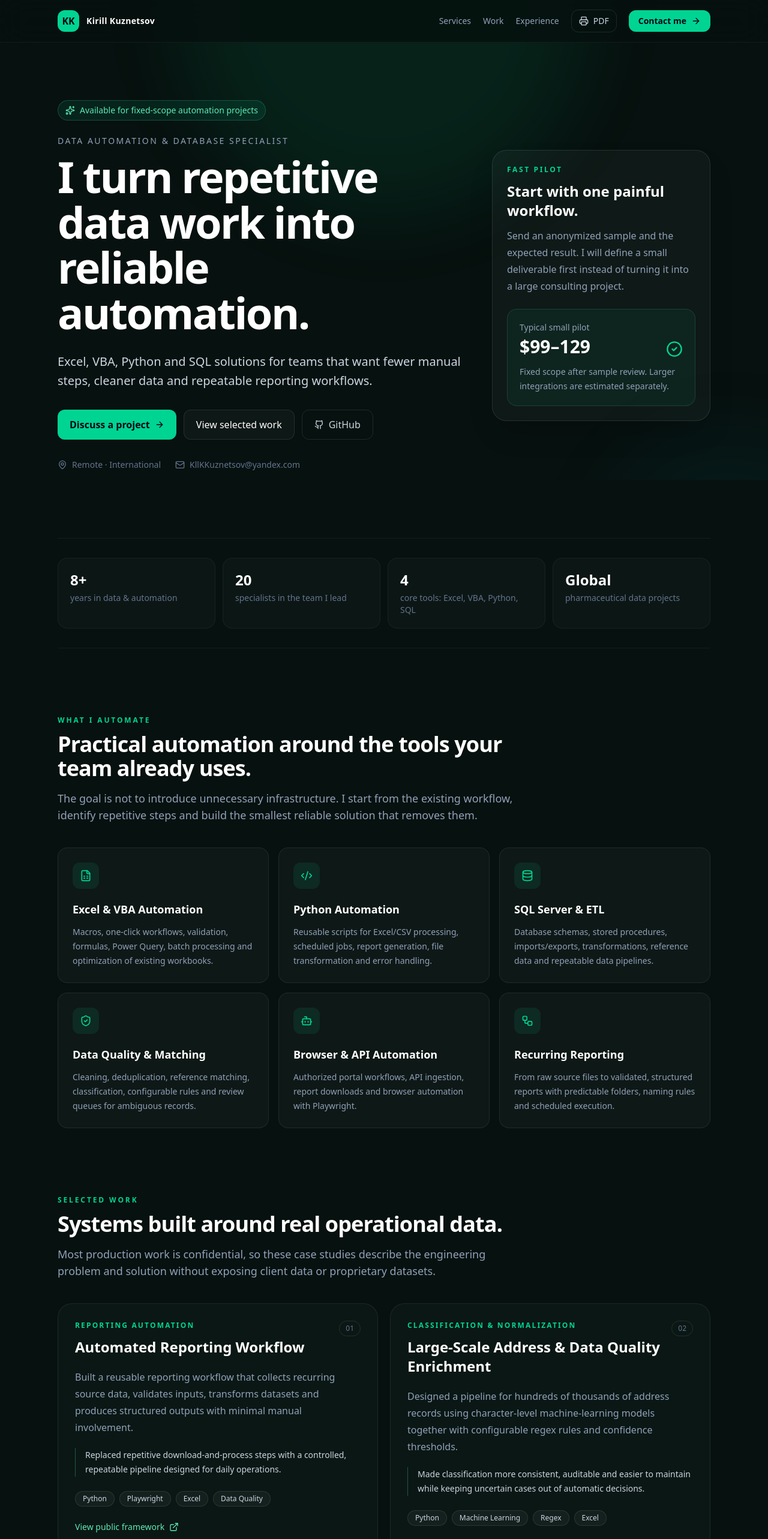
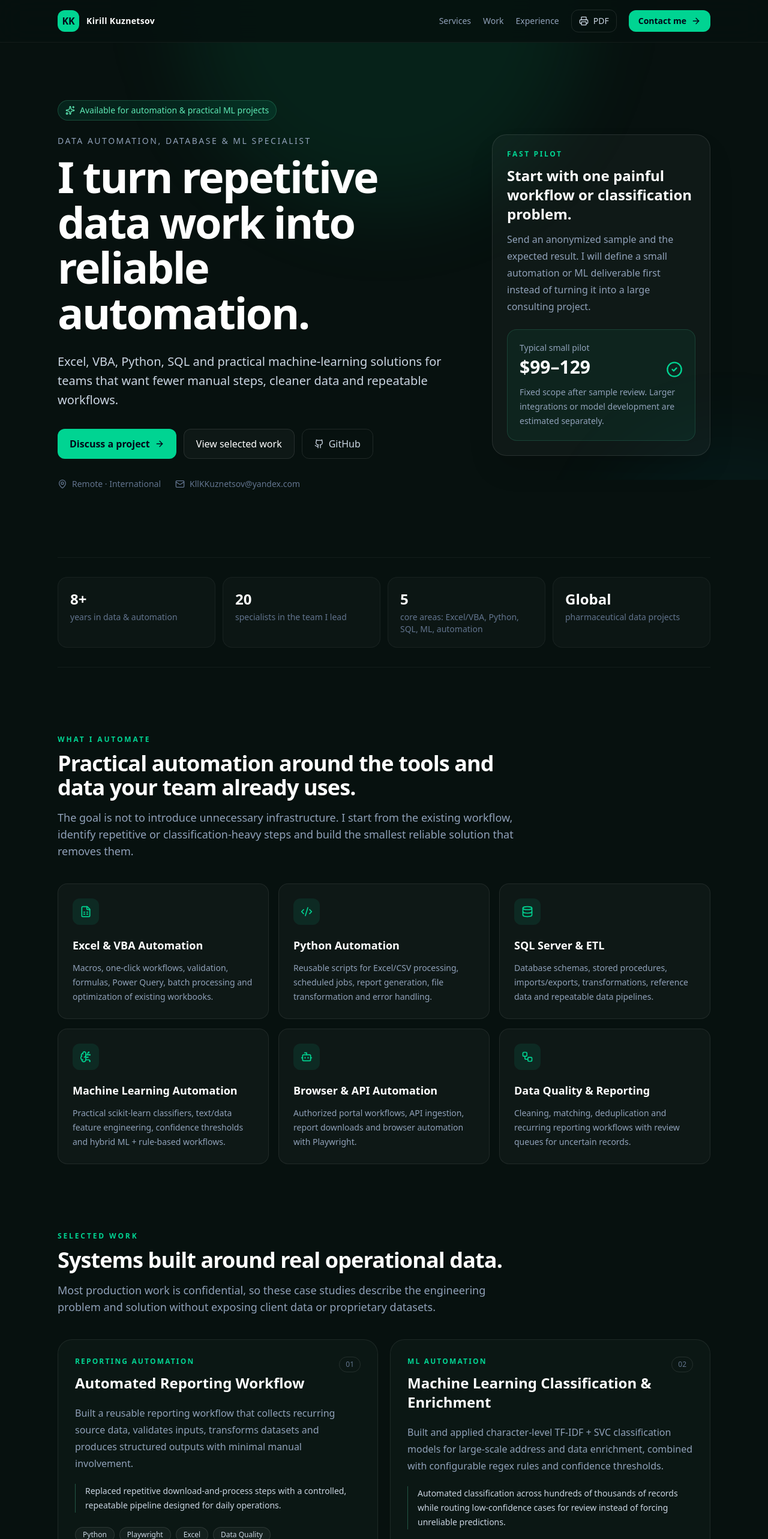
Before and after one commit to KKKuznetsov/kuznet-cv, a React (Vite) app: page / in a window 1280 px wide. Shown: the top 2566 px of the page at 60% size. Built offline with nearby package versions, Linux system fonts and the light colour scheme.

Commit message:
Highlight machine learning automation capabilities

```diff
--- a/src/ResumeSite.tsx
+++ b/src/ResumeSite.tsx
@@ -2,6 +2,7 @@ import { motion } from "framer-motion";
 import {
   ArrowRight,
   Bot,
+  BrainCircuit,
   BriefcaseBusiness,
   CheckCircle2,
   Code2,
@@ -12,7 +13,6 @@ import {
   Mail,
   MapPin,
   Printer,
-  ShieldCheck,
   Sparkles,
   Workflow,
 } from "lucide-react";
@@ -20,7 +20,7 @@ import type { ReactNode } from "react";
 
 const profile = {
   name: "Kirill Kuznetsov",
-  role: "Data Automation & Database Specialist",
+  role: "Data Automation, Database & ML Specialist",
   email: "KllKKuznetsov@yandex.com",
   location: "Remote · International",
   github: "https://github.com/KKKuznetsov",
@@ -30,7 +30,7 @@ const profile = {
 const stats = [
   { value: "8+", label: "years in data & automation" },
   { value: "20", label: "specialists in the team I lead" },
-  { value: "4", label: "core tools: Excel, VBA, Python, SQL" },
+  { value: "5", label: "core areas: Excel/VBA, Python, SQL, ML, automation" },
   { value: "Global", label: "pharmaceutical data projects" },
 ];
 
@@ -51,9 +51,9 @@ const services = [
     text: "Database schemas, stored procedures, imports/exports, transformations, reference data and repeatable data pipelines.",
   },
   {
-    icon: ShieldCheck,
-    title: "Data Quality & Matching",
-    text: "Cleaning, deduplication, reference matching, classification, configurable rules and review queues for ambiguous records.",
+    icon: BrainCircuit,
+    title: "Machine Learning Automation",
+    text: "Practical scikit-learn classifiers, text/data feature engineering, confidence thresholds and hybrid ML + rule-based workflows.",
   },
   {
     icon: Bot,
@@ -62,8 +62,8 @@ const services = [
   },
   {
     icon: Workflow,
-    title: "Recurring Reporting",
-    text: "From raw source files to validated, structured reports with predictable folders, naming rules and scheduled execution.",
+    title: "Data Quality & Reporting",
+    text: "Cleaning, matching, deduplication and recurring reporting workflows with review queues for uncertain records.",
   },
 ];
 
@@ -80,13 +80,13 @@ const projects = [
     linkLabel: "View public framework",
   },
   {
-    title: "Large-Scale Address & Data Quality Enrichment",
-    kicker: "Classification & normalization",
+    title: "Machine Learning Classification & Enrichment",
+    kicker: "ML automation",
     description:
-      "Designed a pipeline for hundreds of thousands of address records using character-level machine-learning models together with configurable regex rules and confidence thresholds.",
+      "Built and applied character-level TF-IDF + SVC classification models for large-scale address and data enrichment, combined with configurable regex rules and confidence thresholds.",
     outcome:
-      "Made classification more consistent, auditable and easier to maintain while keeping uncertain cases out of automatic decisions.",
-    tags: ["Python", "Machine Learning", "Regex", "Excel"],
+      "Automated classification across hundreds of thousands of records while routing low-confidence cases for review instead of forcing unreliable predictions.",
+    tags: ["Python", "scikit-learn", "TF-IDF", "SVC", "Regex"],
   },
   {
     title: "Incremental Public Data Loader",
@@ -131,7 +131,7 @@ const experience = [
     period: "2021 — Present",
     role: "Head of Special Projects",
     company: "RNC Pharma",
-    text: "Lead a 20-person cross-functional team of developers, analysts, managers and data specialists. The department designs databases, data models and automation solutions for leading global pharmaceutical companies. I remain directly involved in requirements, architecture, data workflows and solution review.",
+    text: "Lead a 20-person cross-functional team of developers, analysts, managers and data specialists. The department designs databases, data models and automation solutions for leading global pharmaceutical companies. I remain directly involved in requirements, architecture, data workflows, ML-assisted classification and solution review.",
   },
   {
     period: "2020",
@@ -190,7 +190,7 @@ export default function ResumeSite() {
               <Printer className="h-4 w-4" /> PDF
             </button>
             <a
-              href={`mailto:${profile.email}?subject=Automation%20project`}
+              href={`mailto:${profile.email}?subject=Automation%20or%20ML%20project`}
               className="inline-flex items-center gap-2 rounded-xl bg-emerald-400 px-4 py-2 text-sm font-semibold text-slate-950 transition hover:bg-emerald-300"
             >
               Contact me <ArrowRight className="h-4 w-4" />
@@ -203,18 +203,18 @@ export default function ResumeSite() {
         <section className="grid items-center gap-12 pb-20 md:grid-cols-[1.3fr_0.7fr] md:pb-28">
           <motion.div initial={{ opacity: 0, y: 16 }} animate={{ opacity: 1, y: 0 }} transition={{ duration: 0.5 }}>
             <div className="mb-6 inline-flex items-center gap-2 rounded-full border border-emerald-300/20 bg-emerald-400/10 px-3 py-1.5 text-sm text-emerald-300">
-              <Sparkles className="h-4 w-4" /> Available for fixed-scope automation projects
+              <Sparkles className="h-4 w-4" /> Available for automation & practical ML projects
             </div>
             <p className="mb-3 text-sm font-medium uppercase tracking-[0.18em] text-slate-400">{profile.role}</p>
             <h1 className="max-w-4xl text-4xl font-semibold leading-[1.05] tracking-[-0.035em] text-white sm:text-5xl md:text-7xl">
               I turn repetitive data work into reliable automation.
             </h1>
             <p className="mt-7 max-w-3xl text-lg leading-8 text-slate-300 md:text-xl">
-              Excel, VBA, Python and SQL solutions for teams that want fewer manual steps, cleaner data and repeatable reporting workflows.
+              Excel, VBA, Python, SQL and practical machine-learning solutions for teams that want fewer manual steps, cleaner data and repeatable workflows.
             </p>
             <div className="mt-8 flex flex-wrap gap-3">
               <a
-                href={`mailto:${profile.email}?subject=Automation%20project`}
+                href={`mailto:${profile.email}?subject=Automation%20or%20ML%20project`}
                 className="inline-flex items-center gap-2 rounded-xl bg-emerald-400 px-5 py-3 font-semibold text-slate-950 transition hover:bg-emerald-300"
               >
                 Discuss a project <ArrowRight className="h-4 w-4" />
@@ -247,9 +247,9 @@ export default function ResumeSite() {
             className="rounded-3xl border border-white/10 bg-white/[0.035] p-6 shadow-2xl shadow-black/20"
           >
             <p className="text-xs font-semibold uppercase tracking-[0.22em] text-emerald-400">Fast pilot</p>
-            <h2 className="mt-3 text-2xl font-semibold text-white">Start with one painful workflow.</h2>
+            <h2 className="mt-3 text-2xl font-semibold text-white">Start with one painful workflow or classification problem.</h2>
             <p className="mt-3 leading-7 text-slate-400">
-              Send an anonymized sample and the expected result. I will define a small deliverable first instead of turning it into a large consulting project.
+              Send an anonymized sample and the expected result. I will define a small automation or ML deliverable first instead of turning it into a large consulting project.
             </p>
             <div className="mt-6 rounded-2xl border border-emerald-300/15 bg-emerald-400/[0.06] p-5">
               <div className="flex items-end justify-between gap-4">
@@ -259,7 +259,7 @@ export default function ResumeSite() {
                 </div>
                 <CheckCircle2 className="h-7 w-7 text-emerald-400" />
               </div>
-              <p className="mt-3 text-sm leading-6 text-slate-400">Fixed scope after sample review. Larger integrations are estimated separately.</p>
+              <p className="mt-3 text-sm leading-6 text-slate-400">Fixed scope after sample review. Larger integrations or model development are estimated separately.</p>
             </div>
           </motion.aside>
         </section>
@@ -276,8 +276,8 @@ export default function ResumeSite() {
         <section id="services" className="scroll-mt-24 py-20 md:py-28">
           <SectionHeading
             eyebrow="What I automate"
-            title="Practical automation around the tools your team already uses."
-            text="The goal is not to introduce unnecessary infrastructure. I start from the existing workflow, identify repetitive steps and build the smallest reliable solution that removes them."
+            title="Practical automation around the tools and data your team already uses."
+            text="The goal is not to introduce unnecessary infrastructure. I start from the existing workflow, identify repetitive or classification-heavy steps and build the smallest reliable solution that removes them."
           />
           <div className="grid gap-4 md:grid-cols-2 lg:grid-cols-3">
             {services.map(({ icon: Icon, title, text }) => (
@@ -375,9 +375,11 @@ export default function ResumeSite() {
               {[
                 "Merge and validate recurring Excel/CSV files",
                 "Replace a repetitive VBA/Excel process",
+                "Build a practical text/data classifier with confidence thresholds",
                 "Import spreadsheets into SQL Server",
                 "Automate a recurring report",
                 "Fix or extend an existing Python/VBA script",
+                "Create an ML + rules workflow for classification or enrichment",
                 "Collect authorized web/API data into Excel or SQL",
               ].map((item) => (
                 <div key={item} className="flex gap-3 rounded-xl border border-white/8 bg-black/10 p-4">
@@ -392,14 +394,14 @@ export default function ResumeSite() {
         <section id="contact" className="rounded-3xl border border-emerald-300/15 bg-emerald-400/[0.08] p-7 text-center md:p-12">
           <p className="text-xs font-semibold uppercase tracking-[0.22em] text-emerald-300">Let’s make one process disappear</p>
           <h2 className="mx-auto mt-4 max-w-3xl text-3xl font-semibold tracking-tight text-white md:text-5xl">
-            Show me the manual workflow. I’ll tell you what can be automated.
+            Show me the manual workflow or classification problem. I’ll tell you what can be automated.
           </h2>
           <p className="mx-auto mt-5 max-w-2xl leading-7 text-slate-300">
-            Send an anonymized sample, a short description of the steps and the output you expect. I can usually define a small pilot before any large commitment.
+            Send an anonymized sample, a short description of the steps and the output you expect. I can usually define a small automation or ML pilot before any large commitment.
           </p>
           <div className="mt-8 flex flex-wrap justify-center gap-3">
             <a
-              href={`mailto:${profile.email}?subject=Automation%20project`}
+              href={`mailto:${profile.email}?subject=Automation%20or%20ML%20project`}
               className="inline-flex items-center gap-2 rounded-xl bg-emerald-400 px-5 py-3 font-semibold text-slate-950 transition hover:bg-emerald-300"
             >
               <Mail className="h-4 w-4" /> Email me
@@ -419,7 +421,7 @@ export default function ResumeSite() {
       <footer className="relative border-t border-white/5 py-8 print:hidden">
         <div className="mx-auto flex max-w-6xl flex-col justify-between gap-3 px-5 text-sm text-slate-600 sm:flex-row md:px-8">
           <span>© {new Date().getFullYear()} Kirill Kuznetsov</span>
-          <span>Excel · VBA · Python · SQL Server · Data Automation</span>
+          <span>Excel · VBA · Python · SQL Server · Machine Learning · Automation</span>
         </div>
       </footer>
     </div>
```
